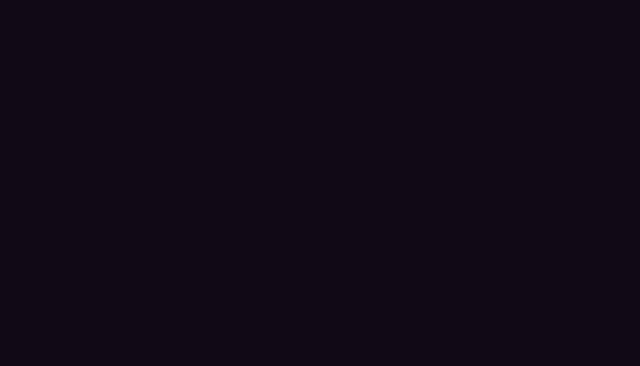
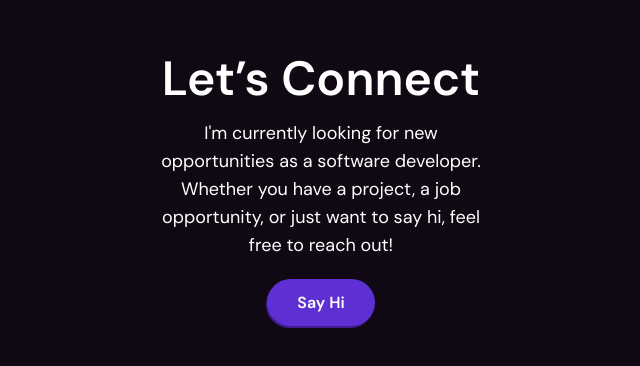
Before and after one commit to magalimou/magalimou.github.io, a React (Vite) app: page / in a window 1280 px wide. Shown: the part 4522-4888 px from the top of the page, without its empty margins (319-959 px from the left). Before the commit the page ends 4457 px from the top, so only its background shows below. Built offline with nearby package versions, Linux system fonts and the light colour scheme.

Commit message:
feat: add Contact section and update AboutMe

```diff
--- a/src/App.jsx
+++ b/src/App.jsx
@@ -6,6 +6,7 @@ import Hero from './components/sections/Hero'
 import Projects from './components/sections/Projects'
 import SideProjects from './components/sections/SideProjects'
 import AboutMe from './components/sections/AboutMe'
+import Contact from './components/sections/Contact'
 
 function App() {
 
@@ -16,6 +17,7 @@ function App() {
       <Projects />
       <SideProjects />
       <AboutMe />
+      <Contact />
 
     </>
   )
--- a/src/components/sections/AboutMe.jsx
+++ b/src/components/sections/AboutMe.jsx
@@ -1,4 +1,5 @@
 import Pandora from '../../assets/Pandora.png';
+
 
 const AboutMe = () => {
     return (
--- /dev/null
+++ b/src/components/sections/Contact.jsx
@@ -0,0 +1,17 @@
+import Button from "../ui/Button";
+
+const Contact = () => {
+    return (
+        <section id="contact" className="px-60 py-30 text-center">
+            <h2 className="text-3xl sm:text-4xl md:text-5xl lg:text-5xl font-semibold mb-4">Let’s Connect</h2>
+            <p className="lg:text-lg md:text-base sm:text-base px-60 mb-5">I'm currently looking for new opportunities as a software developer. Whether you have a project, a job opportunity, or just want to say hi, feel free to reach out!</p>
+            <div>
+                <Button text="Say Hi" className="btn"></Button>
+
+
+            </div>
+        </section>
+    );
+}
+
+export default Contact;
```
